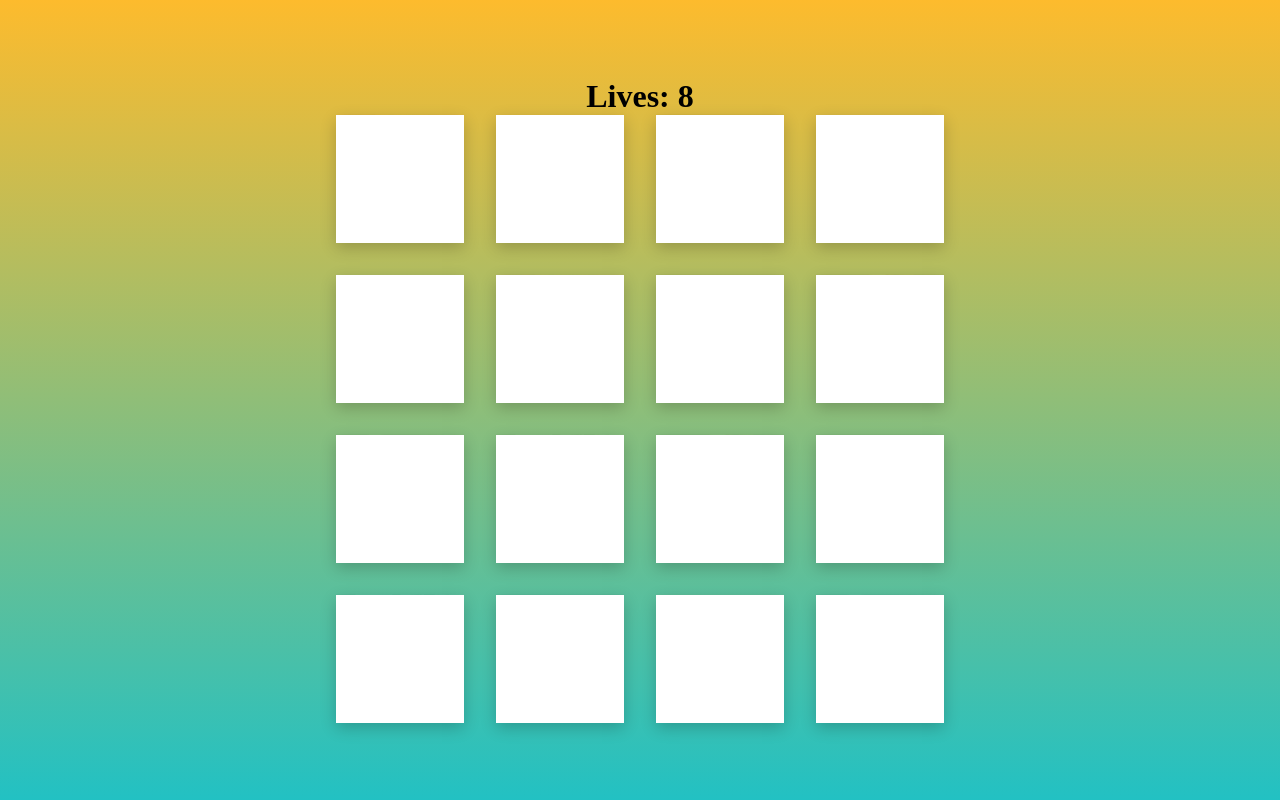
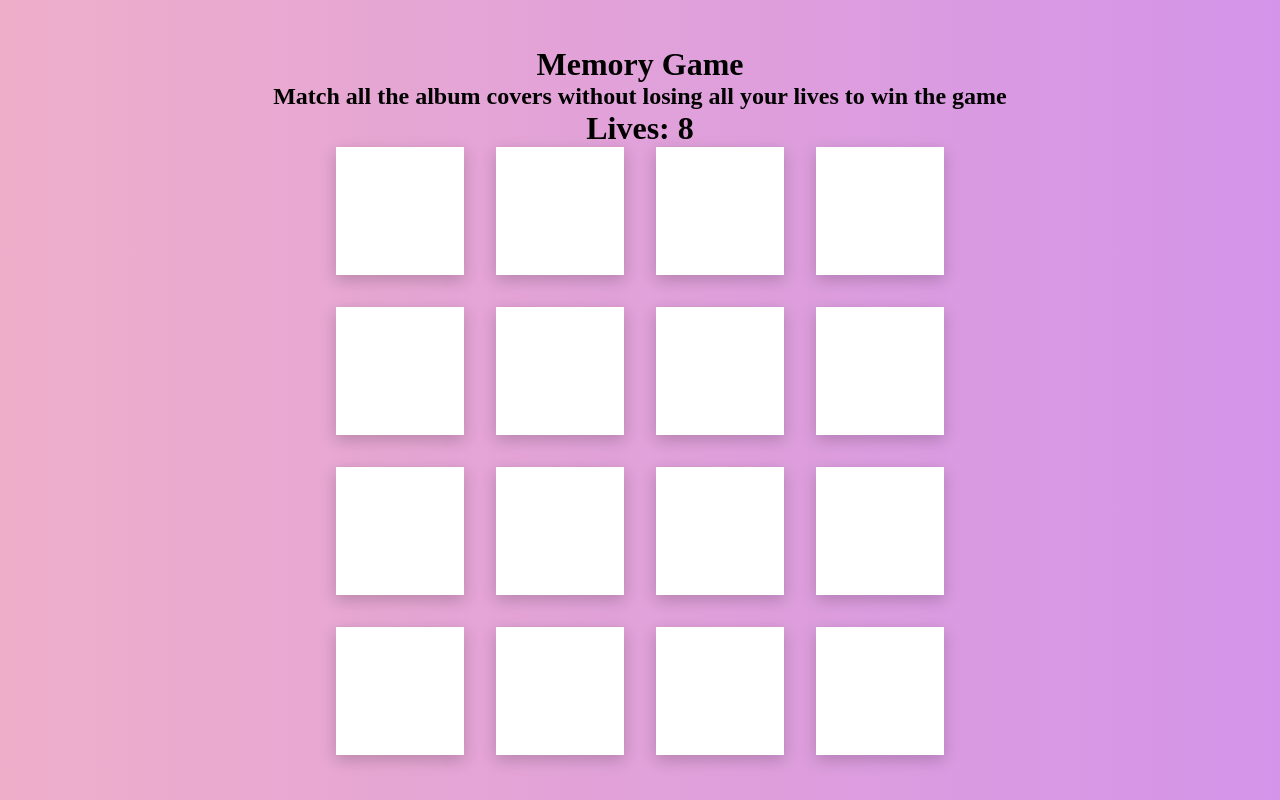
Before and after one commit to Tylerdevries/Memory-Game, a plain HTML site: page assets/index.html in a window 1280 px wide. Drawn offline with Linux system fonts and the light colour scheme.

Commit message:
added short explanation for game

```diff
--- a/assets/index.html
+++ b/assets/index.html
@@ -8,6 +8,8 @@
     <link rel="stylesheet" href="style.css" />
   </head>
   <body>
+    <h1>Memory Game</h1>
+    <h2>Match all the album covers without losing all your lives to win the game</h2>
       <h1>Lives: <span class="playerLivesCount"></span></h1>
     <section></section>
     <script src="./script.js"></script>
--- a/assets/style.css
+++ b/assets/style.css
@@ -6,9 +6,8 @@
 
 body {
     height: 100vh;
-    background: rgb(34,193,195);
-    background: linear-gradient(0deg, rgba(34,193,195,1) 0%, rgba(253,187,45,1) 100%);
     display: flex;
+    background: linear-gradient(90deg, rgba(238,174,202,1) 0%, rgba(212,148,233,1) 100%);
     justify-content: center;
     align-items: center;
     flex-direction: column
```
